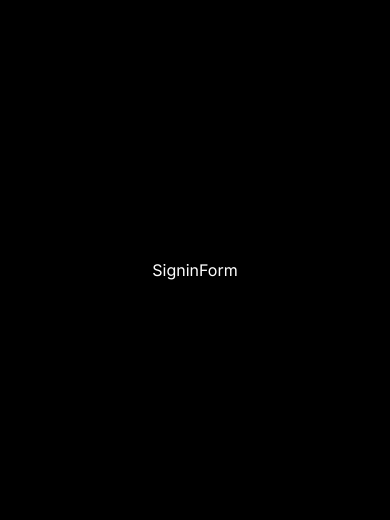
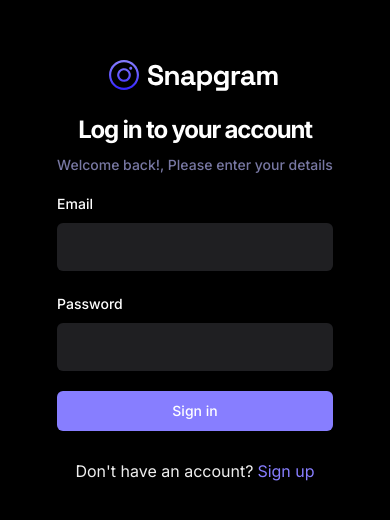
Before and after one commit to Owais0203/Social-media-App, a React (Vite) app: page /sign-in in a window 390 px wide. Shown: the part 152-672 px from the top of the page. Built offline with nearby package versions, Linux system fonts and the light colour scheme; no server answers.

Commit message:
SignIn & SignUp forms & the use of tanStack query

```diff
--- a/package.json
+++ b/package.json
@@ -14,6 +14,7 @@
     "@radix-ui/react-label": "^2.0.2",
     "@radix-ui/react-slot": "^1.0.2",
     "@radix-ui/react-toast": "^1.1.5",
+    "@tanstack/react-query": "^5.17.19",
     "appwrite": "^13.0.1",
     "class-variance-authority": "^0.7.0",
     "clsx": "^2.1.0",
--- a/src/_auth/forms/SigninForm.tsx
+++ b/src/_auth/forms/SigninForm.tsx
@@ -1,8 +1,117 @@
-import React from 'react'
+import { Link, useNavigate } from "react-router-dom"
+import { zodResolver } from "@hookform/resolvers/zod"
+
+import { useToast } from "@/components/ui/use-toast"
+
+import { Button } from "@/components/ui/button"
+import {
+  Form,
+  FormControl,
+  FormField,
+  FormItem,
+  FormLabel,
+  FormMessage,
+} from "@/components/ui/form"
+import { Input } from "@/components/ui/input"
+import { useForm } from "react-hook-form"
+import { SigninValidation } from "@/lib/validation"
+import { z } from "zod"
+import Loader from "@/components/shared/Loader"
+import { useSignInAccount } from "@/lib/react-query/queriesAndMutations"
+import { useUserContext } from "@/context/AuthContext"
 
 const SigninForm = () => {
+  const { toast } = useToast()
+  const { checkAuthUser, isLoading: isUserLoading } = useUserContext();
+  const navigate = useNavigate();
+
+  const { mutateAsync: signInAccount } = useSignInAccount();
+
+  // 1. Define your form.
+  const form = useForm<z.infer<typeof SigninValidation>>({
+    resolver: zodResolver(SigninValidation),
+    defaultValues: {
+      email: "",
+      password: "",
+    },
+  })
+
+  // 2. Define a submit handler.
+  async function onSubmit(values: z.infer<typeof SigninValidation>) {
+    const session = await signInAccount({
+      email: values.email,
+      password: values.password,
+    })
+
+    if(!session) {
+      return toast({ title: "Sign in failed. Please try again." })
+    }
+
+    const isLoggedIn = await checkAuthUser();
+
+    if(isLoggedIn) {
+      form.reset();
+
+      navigate('/')
+    } else {
+      return toast({ title: "Sign up failed. Please try again." })
+    }
+  }
+
   return (
-    <div>SigninForm</div>
+    <Form {...form}>
+      <div className="sm:w-420 flex-center flex-col">
+        <img src="/assets/images/logo.svg" alt="logo" />
+
+        <h2 className="h3-bold md:h2-bold pt-5 sm:pt-12">Log in to your account</h2>
+        <p className="text-light-3 small-medium md:base-regular mt-2">Welcome back!, Please enter your details</p>
+
+        <form onSubmit={form.handleSubmit(onSubmit)} className="flex flex-col gap-5 w-full mt-4 ">
+          <FormField
+            control={form.control}
+            name="email"
+            render={({ field }) => (
+              <FormItem>
+                <FormLabel>Email</FormLabel>
+                <FormControl>
+                  <Input type="email" className="shad-input" {...field} />
+                </FormControl>
+                <FormMessage />
+              </FormItem>
+            )}
+          />
+
+          <FormField
+            control={form.control}
+            name="password"
+            render={({ field }) => (
+              <FormItem>
+                <FormLabel>Password</FormLabel>
+                <FormControl>
+                  <Input type="password" className="shad-input" {...field} />
+                </FormControl>
+                <FormMessage />
+              </FormItem>
+            )}
+          />
+
+          <Button type="submit" className="shad-button_primary">
+            {isUserLoading ? (
+              <div className="flex-center gap-2">
+                <Loader /> Loading...
+              </div>
+            ): "Sign in"}
+          </Button>
+
+          <p className="text-small-regular text-light-2 text-center mt-2">
+            Don't have an account?
+            <Link to="/sign-up" className="text-primary-500 text-small-semibold ml-1">
+              Sign up
+            </Link>
+          </p>
+        </form>
+      </div>
+    </Form>
   )
 }
 
--- a/src/_auth/forms/SignupForm.tsx
+++ b/src/_auth/forms/SignupForm.tsx
@@ -1,4 +1,4 @@
-import { Link } from "react-router-dom"
+import { Link, useNavigate } from "react-router-dom"
 import { zodResolver } from "@hookform/resolvers/zod"
 
 import { useToast } from "@/components/ui/use-toast"
@@ -17,11 +17,17 @@ import { useForm } from "react-hook-form"
 import { SignupValidation } from "@/lib/validation"
 import { z } from "zod"
 import Loader from "@/components/shared/Loader"
-import { createUserAccount } from "@/lib/appwrite/api"
+import { useCreateUserAccount, useSignInAccount } from "@/lib/react-query/queriesAndMutations"
+import { useUserContext } from "@/context/AuthContext"
 
 const SignupForm = () => {
   const { toast } = useToast()
-  const isLoading = false;
+  const { checkAuthUser, isLoading: isUserLoading } = useUserContext();
+  const navigate = useNavigate();
+
+  const { mutateAsync: createUserAccount, isPending: isCreatingAccount } = useCreateUserAccount();
+
+  const { mutateAsync: signInAccount, isPending: isSigningIn } = useSignInAccount();
 
   // 1. Define your form.
   const form = useForm<z.infer<typeof SignupValidation>>({
@@ -42,7 +48,24 @@ const SignupForm = () => {
       return toast({ title: "Sign up failed. Please try again." })
     }
 
-    // const session = await signInAccount()
+    const session = await signInAccount({
+      email: values.email,
+      password: values.password,
+    })
+
+    if(!session) {
+      return toast({ title: "Sign in failed. Please try again." })
+    }
+
+    const isLoggedIn = await checkAuthUser();
+
+    if(isLoggedIn) {
+      form.reset();
+
+      navigate('/')
+    } else {
+      return toast({ title: "Sign up failed. Please try again." })
+    }
   }
 
   return (
@@ -111,7 +134,7 @@ const SignupForm = () => {
           />
 
           <Button type="submit" className="shad-button_primary">
-            {isLoading ? (
+            {isCreatingAccount ? (
               <div className="flex-center gap-2">
                 <Loader /> Loading...
               </div>
--- /dev/null
+++ b/src/context/AuthContext.tsx
@@ -0,0 +1,89 @@
+import { getCurrentUser } from '@/lib/appwrite/api';
+import { IContextType, IUser } from '@/types';
+import { createContext, useContext, useEffect, useState} from 'react'
+import { useNavigate } from 'react-router-dom';
+
+export const INITIAL_USER = {
+  id: '',
+  name: '',
+  username: '',
+  email: '',
+  imageUrl: '',
+  bio: '',
+};
+
+const INITIAL_STATE = {
+  user: INITIAL_USER,
+  isLoading: false,
+  isAuthenticated: false,
+  setUser: () => {},
+  setIsAuthenticated: () => {},
+  checkAuthUser: async () => false as boolean,
+}
+
+const AuthContext = createContext<IContextType>(INITIAL_STATE);
+
+const AuthProvider = ({ children }: { children: React.ReactNode }) => {
+
+  const [user, setUser] = useState<IUser>(INITIAL_USER);
+  const [isLoading, setIsLoading] = useState(false);
+  const [isAuthenticated, setIsAuthenticated] = useState(false);
+
+  const navigate = useNavigate();
+
+  const checkAuthUser = async () => {
+    try {
+      const currentAccount = await getCurrentUser();
+
+      if(currentAccount) {
+        setUser({
+          id: currentAccount.$id,
+          name: currentAccount.name,
+          username: currentAccount.username,
+          email: currentAccount.email,
+          imageUrl: currentAccount.imageUrl,
+          bio: currentAccount.bio,
+        })
+
+        setIsAuthenticated(true);
+
+        return true;
+      }
+
+      return false;
+    } catch (error) {
+      console.log(error);
+      return false;
+    } finally {
+      setIsLoading(false);
+    }
+  };
+
+  useEffect(() => {
+    if(
+      localStorage.getItem('cookieFallback') === '[]' ||
+      localStorage.getItem('cookieFallback') === null
+    ) navigate('/sign-in')
+
+    checkAuthUser();
+  }, []);
+
+  const value = {
+    user,
+    setUser,
+    isLoading,
+    isAuthenticated,
+    setIsAuthenticated,
+    checkAuthUser,
+  }
+
+  return (
+    <AuthContext.Provider value={value}>
+      {children}
+    </AuthContext.Provider>
+  )
+}
+
+export default AuthProvider;
+
+export const useUserContext = () => useContext(AuthContext);
--- a/src/lib/appwrite/api.ts
+++ b/src/lib/appwrite/api.ts
@@ -1,4 +1,4 @@
-import { ID } from "appwrite";
+import { ID, Query } from "appwrite";
 
 import { INewUser } from "@/types";
 import { account, appwriteConfig, avatars, databases } from "./config";
@@ -51,3 +51,33 @@ export async function saveUserToDB(user: {
     console.log(error);
   }
 }
+
+export async function signInAccount(user: { email: string; password: string;}) {
+  try {
+    const session = await account.createEmailSession(user.email, user.password)
+
+    return session;
+  } catch (error) {
+    console.log(error);
+  }
+}
+
+export async function getCurrentUser() {
+  try {
+    const currentAccount = await account.get();
+
+    if(!currentAccount) throw Error;
+
+    const currentUser = await databases.listDocuments(
+      appwriteConfig.databaseId,
+      appwriteConfig.userCollectionId,
+      [Query.equal('accountId', currentAccount.$id)]
+    )
+
+    if(!currentUser) throw Error;
+
+    return currentUser.documents[0];
+  } catch (error) {
+    console.log(error);
+  }
+}
--- /dev/null
+++ b/src/lib/react-query/QueryProvider.tsx
@@ -0,0 +1,12 @@
+import { QueryClient, QueryClientProvider } from '@tanstack/react-query'
+import { ReactNode } from 'react'
+
+const queryClient = new QueryClient();
+
+export const QueryProvider = ({ children }: { children: ReactNode}) => {
+  return (
+    <QueryClientProvider client={queryClient}>
+      {children}
+    </QueryClientProvider>
+  )
+}
--- /dev/null
+++ b/src/lib/react-query/queriesAndMutations.ts
@@ -0,0 +1,15 @@
+import { useQuery, useMutation, useQueryClient, useInfiniteQuery } from '@tanstack/react-query'
+import { createUserAccount, signInAccount } from '../appwrite/api'
+import { INewUser } from '@/types'
+
+export const useCreateUserAccount = () => {
+  return useMutation({
+    mutationFn: (user: INewUser) => createUserAccount(user)
+  })
+}
+
+export const useSignInAccount = () => {
+  return useMutation({
+    mutationFn: (user: { email: string; password: string;}) => signInAccount(user)
+  })
+}
--- a/src/lib/validation/index.ts
+++ b/src/lib/validation/index.ts
@@ -6,3 +6,8 @@ export const SignupValidation = z.object({
   email: z.string().email(),
   password: z.string().min(8, { message: 'Password must be atleast 8 characters.' }),
 })
+
+export const SigninValidation = z.object({
+  email: z.string().email(),
+  password: z.string().min(8, { message: 'Password must be atleast 8 characters.' }),
+})
--- a/src/main.tsx
+++ b/src/main.tsx
@@ -1,9 +1,15 @@
 import ReactDOM from "react-dom/client";
 import App from "./App";
 import { BrowserRouter } from "react-router-dom";
+import AuthProvider from "./context/AuthContext";
+import { QueryProvider } from "./lib/react-query/QueryProvider";
 
 ReactDOM.createRoot(document.getElementById('root')!).render(
   <BrowserRouter>
-    <App />
+    <QueryProvider>
+      <AuthProvider>
+        <App />
+      </AuthProvider>
+    </QueryProvider>
   </BrowserRouter>
 )
--- a/src/types/index.ts
+++ b/src/types/index.ts
@@ -1,3 +1,12 @@
+export type IContextType = {
+  user: IUser;
+  isLoading: boolean;
+  setUser: React.Dispatch<React.SetStateAction<IUser>>;
+  isAuthenticated: boolean;
+  setIsAuthenticated: React.Dispatch<React.SetStateAction<boolean>>;
+  checkAuthUser: () => Promise<boolean>;
+};
+
 export type INavLink = {
   imgURL: string;
   route: string;
```
Also changed, not shown: 1 other file (tests, documents, lock files or other folders).
